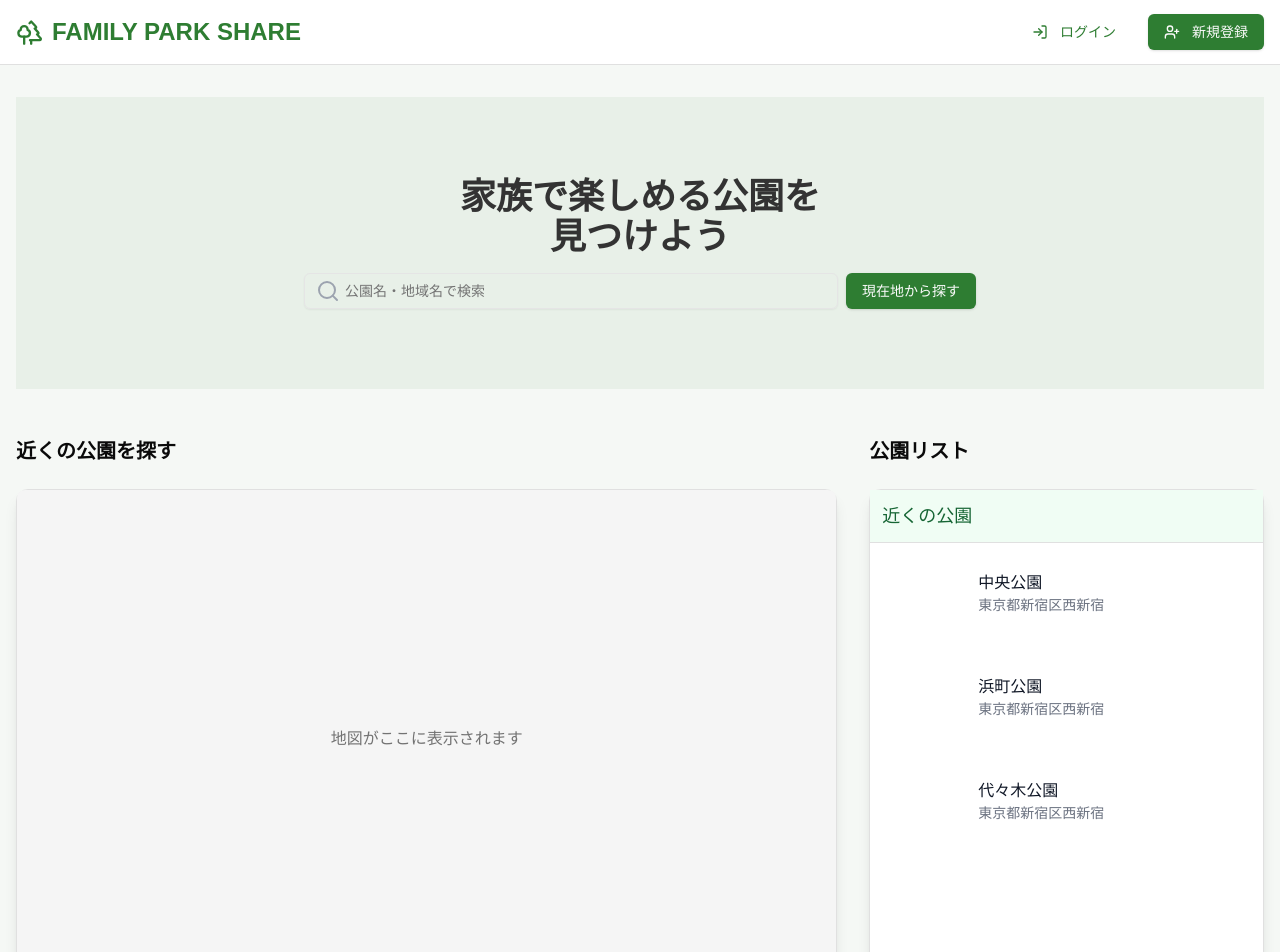
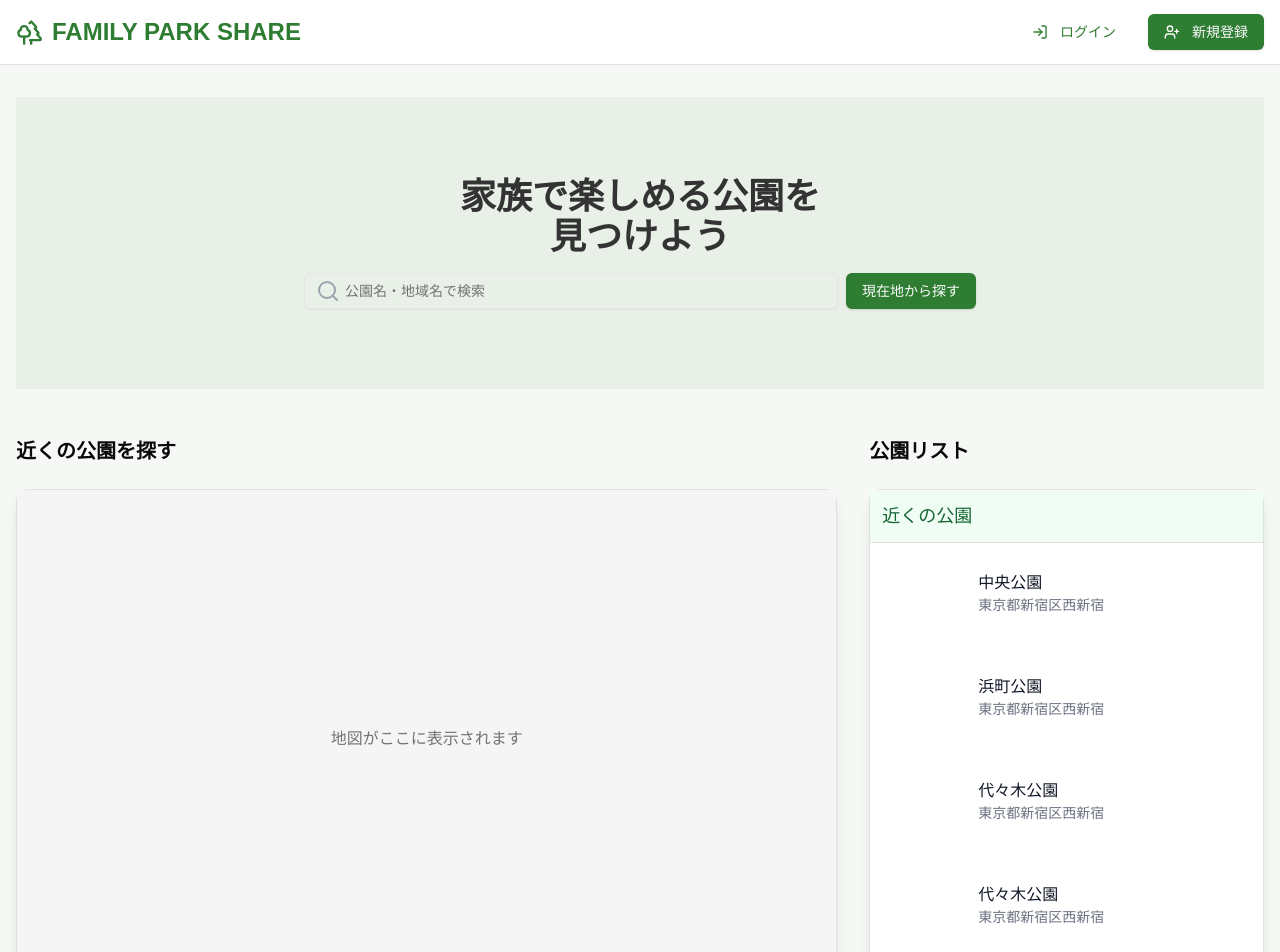
Before and after one commit to hiroto5416/portfolio-family-park-share, a Next.js app: page / in a window 1280 px wide. Shown: the top 952 px of the page. Built offline with nearby package versions, Linux system fonts and the light colour scheme.

Commit message:
【修正_UI実装実装】トップページ、公園詳細

```diff
--- a/src/app/page.tsx
+++ b/src/app/page.tsx
@@ -33,11 +33,14 @@ export default function Home() {
             <div className="bg-green-50 p-3 border-b">
               <h3 className="text-lg font-medium text-green-800">近くの公園</h3>
             </div>
-            <ScrollArea className="h-[500px]">
+            <ScrollArea className="h-[450px]">
               <div className="p-4 space-y-4">
                 {[
                   { name: '中央公園', address: '東京都新宿区西新宿' },
                   { name: '浜町公園', address: '東京都新宿区西新宿' },
+                  { name: '代々木公園', address: '東京都新宿区西新宿' },
+                  { name: '代々木公園', address: '東京都新宿区西新宿' },
+                  { name: '代々木公園', address: '東京都新宿区西新宿' },
                   { name: '代々木公園', address: '東京都新宿区西新宿' },
                 ].map((park, index) => (
                   <div
--- a/src/app/parks/[id]/page.tsx
+++ b/src/app/parks/[id]/page.tsx
@@ -17,7 +17,7 @@ const MOCK_PARK_DATA = {
   name: '中央公園',
   address: '東京都新宿区西新宿',
   hours: '24時間',
-  facilities: ['遊具', 'ベンチ', 'トイレ'],
+  facilities: ['遊具', 'ベンチ', 'トイレ','駐車場', '災害支援サイン', '全天候型バーゴラ','シェルター','テーブルセット','水飲み'],
   images: ['/placeholder-park.jpg'],
 };
 
@@ -145,8 +145,10 @@ export default function ParkDetailPage() {
         </div>
 
         {/* 右側: 公園情報 */}
-        <div className="order-2 md:order-2">
-          <ParkDetail {...MOCK_PARK_DATA} />
+        <div className="order-2 md:order-2 h-full">
+          <div className='h-full max-h-[340px] overflow-auto'>
+            <ParkDetail {...MOCK_PARK_DATA} />
+          </div>
         </div>
       </div>
 
```
